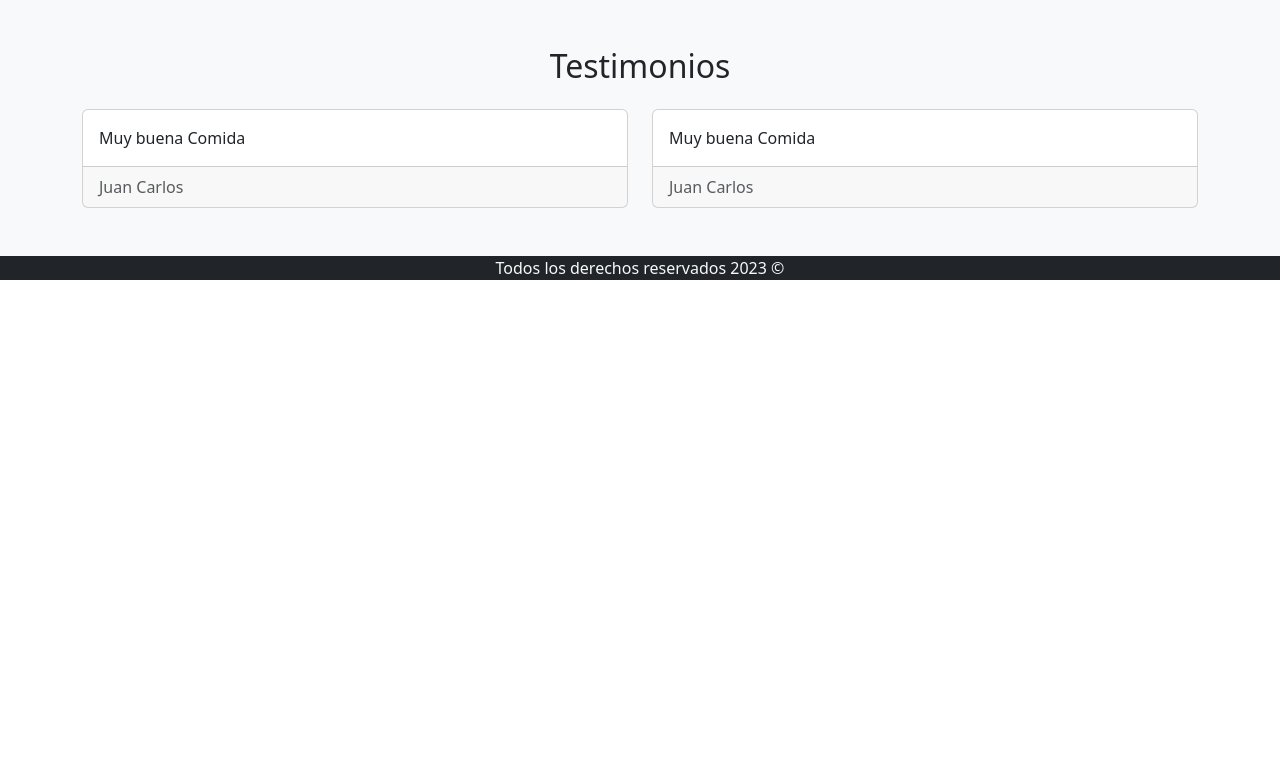
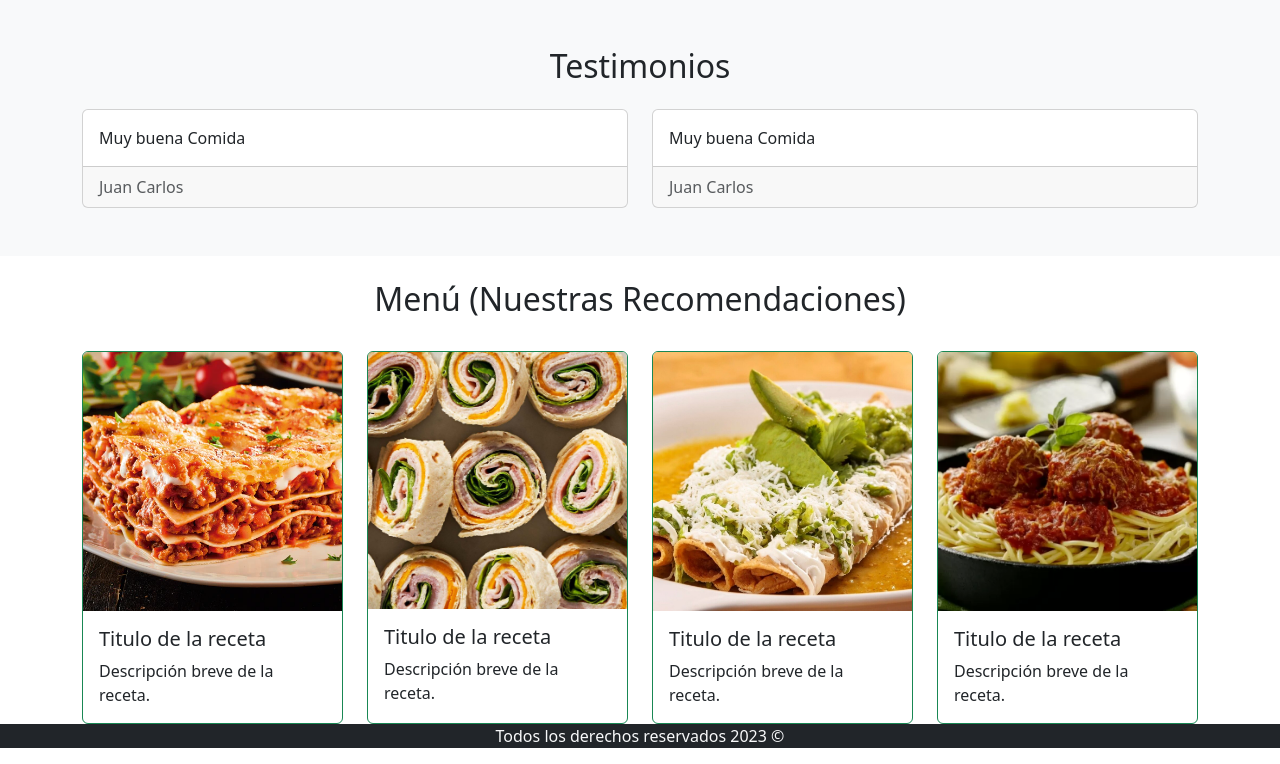
Before and after one commit to RobBanDam/Restaurante, a PHP site: page / in a window 1280 px wide. Shown: the part 1371-2135 px from the top of the page. Before the commit the page ends 1651 px from the top, so only its background shows below. Run offline with PHP 8.4, Linux system fonts and the light colour scheme.

Commit message:
28/12/2023 V.1.7 Seccion de comida

```diff
--- a/index.php
+++ b/index.php
@@ -2,7 +2,7 @@
 <html lang="en">
 
 <head>
-	<title>Title</title>
+	<title>Restaurante</title>
 	<!-- Required meta tags -->
 	<meta charset="utf-8" />
 	<meta name="viewport" content="width=device-width, initial-scale=1, shrink-to-fit=no" />
@@ -157,12 +157,50 @@
 		</div>
 	</section>
 
-	<header>
-		<!-- place navbar here -->
-	</header>
+	<main class="container mt-4">
+		<h2 class="text-center">Menú (Nuestras Recomendaciones)</h2>
+		<br>
+		<div class="row row-cols-1 row-cols-md-4 g-4">
+			<div class="col d-flex">
+				<div class="card bg-transparent border-success h-100">
+					<img src="images/menu/img1.jpg" alt="imagen de comida" class="card-img-top">
+					<div class="card-body">
+						<h5 class="card-title">Titulo de la receta</h5>
+						<p class="card-text">Descripción breve de la receta.</p>
+					</div>
+				</div>
+			</div>
 
-	<main>
+			<div class="col d-flex">
+				<div class="card bg-transparent border-success h-100">
+					<img src="images/menu/img2.jpg" alt="imagen de comida" class="card-img-top">
+					<div class="card-body">
+						<h5 class="card-title">Titulo de la receta</h5>
+						<p class="card-text">Descripción breve de la receta.</p>
+					</div>
+				</div>
+			</div>
 
+			<div class="col d-flex">
+				<div class="card bg-transparent border-success h-100">
+					<img src="images/menu/img3.jpg" alt="imagen de comida" class="card-img-top">
+					<div class="card-body">
+						<h5 class="card-title">Titulo de la receta</h5>
+						<p class="card-text">Descripción breve de la receta.</p>
+					</div>
+				</div>
+			</div>
+
+			<div class="col d-flex">
+				<div class="card bg-transparent border-success h-100">
+					<img src="images/menu/img4.jpg" alt="imagen de comida" class="card-img-top">
+					<div class="card-body">
+						<h5 class="card-title">Titulo de la receta</h5>
+						<p class="card-text">Descripción breve de la receta.</p>
+					</div>
+				</div>
+			</div>
+		</div>
 	</main>
 
 	<footer class="bg-dark text-light text-center">
```
Also changed, not shown: images/menu/img1.jpg (added), images/menu/img2.jpg (added), images/menu/img3.jpg (added), images/menu/img4.jpg (added).
